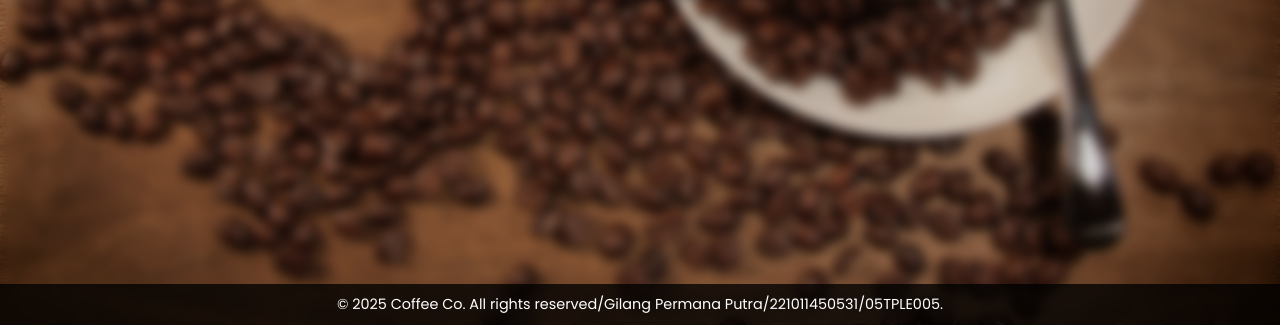
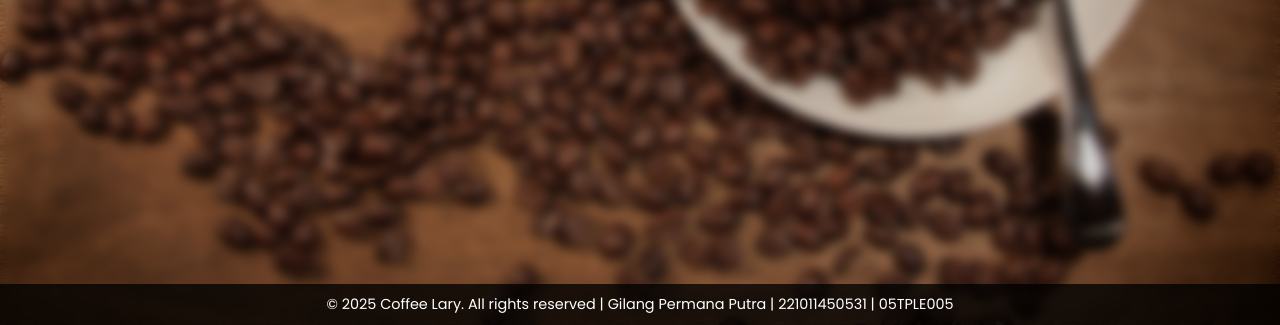
Before and after one commit to Gilang808/UAS-PEMROGRAMAN-WEB, a plain HTML site: page index.html in a window 1280 px wide. Shown: the part 475-800 px from the top of the page. Drawn offline with Linux system fonts and the light colour scheme.

Commit message:
Update index.html

```diff
--- a/index.html
+++ b/index.html
@@ -23,7 +23,7 @@
     </main>
 
     <footer>
-      <p>&copy; 2025 Coffee Co. All rights reserved/Gilang Permana Putra/221011450531/05TPLE005.</p>
+      <p>&copy; 2025 Coffee Lary. All rights reserved | Gilang Permana Putra | 221011450531 | 05TPLE005</p>
     </footer>
   </div>
 </body>
```
